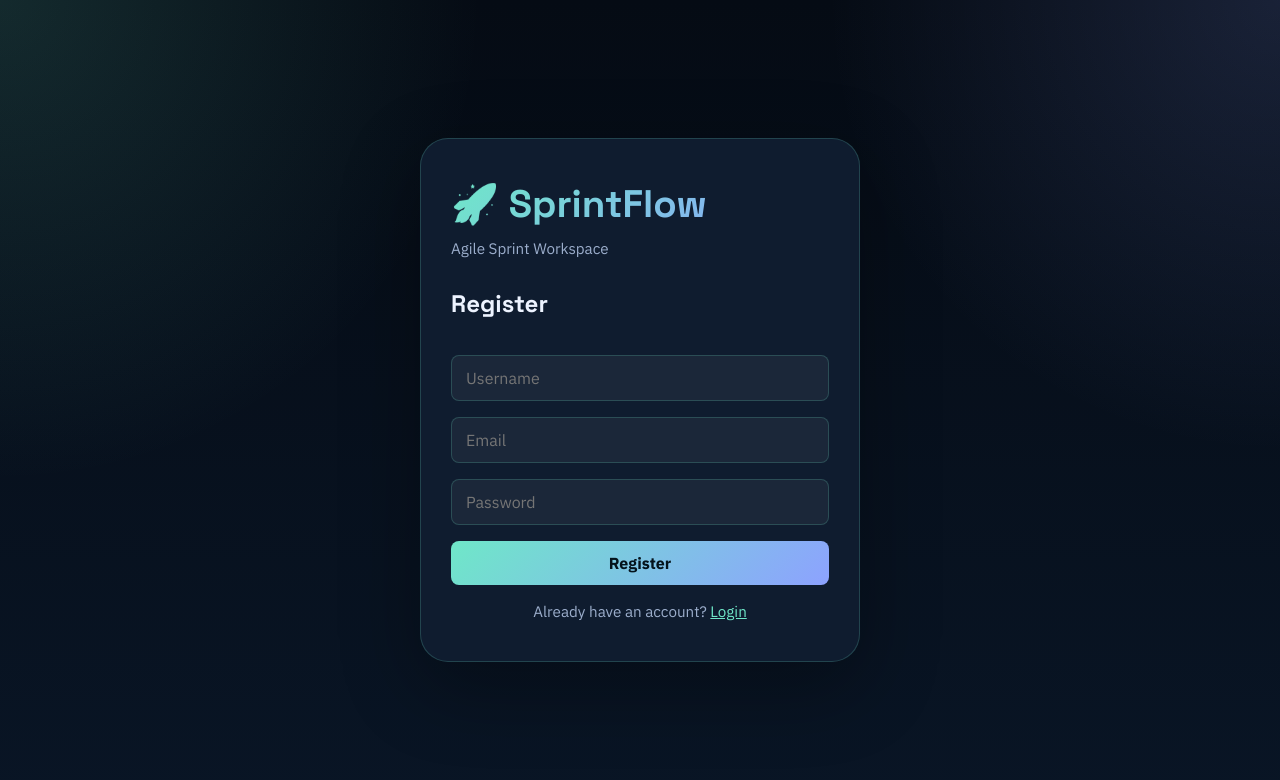
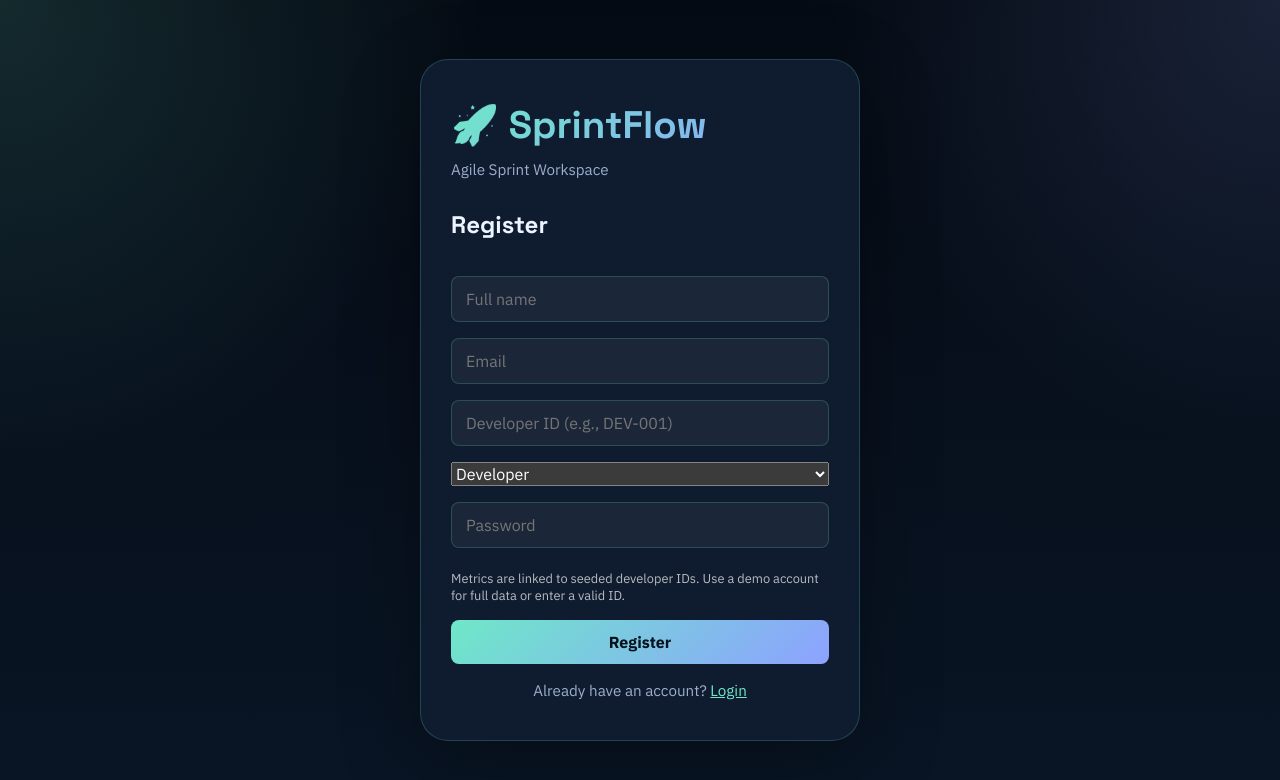
Before and after one commit to YUVRAJRANA10/SprintFlow, a React (Vite) app in the folder frontend/: page / in a window 1280 px wide. Both pictures are taken after a click on the button "Register". Shown: the top 780 px of the page. Built offline with nearby package versions, Linux system fonts and the light colour scheme; no server answers.

Commit message:
Improve registration and clarify metrics linkage

```diff
--- a/frontend/src/App.jsx
+++ b/frontend/src/App.jsx
@@ -6,9 +6,11 @@ const API_BASE = import.meta.env.VITE_API_URL || 'https://sprintlens-lg19.onrend
 
 function App() {
   const [mode, setMode] = useState('login')
-  const [username, setUsername] = useState('')
+  const [name, setName] = useState('')
   const [email, setEmail] = useState('')
   const [password, setPassword] = useState('')
+  const [developerId, setDeveloperId] = useState('')
+  const [role, setRole] = useState('developer')
   const [token, setToken] = useState(() => localStorage.getItem('token') || '')
   const [user, setUser] = useState(() => {
     const saved = localStorage.getItem('sprintflow_user')
@@ -37,11 +39,13 @@ function App() {
         ...options,
       })
 
+      const payload = await response.json().catch(() => ({}))
+
       if (!response.ok) {
-        throw new Error(`HTTP ${response.status}`)
+        throw new Error(payload.message || payload.error || `HTTP ${response.status}`)
       }
 
-      return await response.json()
+      return payload
     } catch (err) {
       throw new Error(err.message || 'Request failed')
     }
@@ -56,7 +60,13 @@ function App() {
     try {
       const result = await request('/api/auth/register', {
         method: 'POST',
-        body: JSON.stringify({ username, email, password }),
+        body: JSON.stringify({
+          name,
+          email,
+          password,
+          developer_id: developerId || undefined,
+          role,
+        }),
       })
 
       if (result.token) {
@@ -64,9 +74,11 @@ function App() {
         setUser(result.user)
         localStorage.setItem('sprintflow_user', JSON.stringify(result.user))
         setMessage('Registration successful!')
-        setUsername('')
+        setName('')
         setEmail('')
         setPassword('')
+        setDeveloperId('')
+        setRole('developer')
       }
     } catch (err) {
       setError(err.message)
@@ -107,9 +119,11 @@ function App() {
     setUser(null)
     localStorage.removeItem('token')
     localStorage.removeItem('sprintflow_user')
-    setUsername('')
+    setName('')
     setEmail('')
     setPassword('')
+    setDeveloperId('')
+    setRole('developer')
     setMode('login')
   }
 
@@ -167,9 +181,9 @@ function App() {
               <h2>Register</h2>
               <input
                 type="text"
-                placeholder="Username"
-                value={username}
-                onChange={(e) => setUsername(e.target.value)}
+                placeholder="Full name"
+                value={name}
+                onChange={(e) => setName(e.target.value)}
                 required
               />
               <input
@@ -180,12 +194,26 @@ function App() {
                 required
               />
               <input
+                type="text"
+                placeholder="Developer ID (e.g., DEV-001)"
+                value={developerId}
+                onChange={(e) => setDeveloperId(e.target.value.toUpperCase())}
+              />
+              <select value={role} onChange={(e) => setRole(e.target.value)}>
+                <option value="developer">Developer</option>
+                <option value="manager">Manager</option>
+                <option value="user">Observer</option>
+              </select>
+              <input
                 type="password"
                 placeholder="Password"
                 value={password}
                 onChange={(e) => setPassword(e.target.value)}
                 required
               />
+              <p className="helper-text">
+                Metrics are linked to seeded developer IDs. Use a demo account for full data or enter a valid ID.
+              </p>
               <button type="submit" disabled={loading}>
                 {loading ? 'Registering...' : 'Register'}
               </button>
--- a/frontend/src/pages/ProductDashboard.jsx
+++ b/frontend/src/pages/ProductDashboard.jsx
@@ -221,6 +221,11 @@ export default function ProductDashboard({ currentUser, onLogout, token }) {
           </div>
         </header>
 
+        {!currentUser?.developer_id && (
+          <div className="banner info">
+            This account is not linked to seeded sprint metrics yet. Use a demo login or register with a valid Developer ID (DEV-001).
+          </div>
+        )}
         {error && <div className="banner error">{error}</div>}
         {loading && <div className="banner loading">Loading data...</div>}
 
--- a/frontend/src/styles.css
+++ b/frontend/src/styles.css
@@ -600,3 +600,9 @@ button {
   font-size: 0.95rem;
   margin-bottom: 16px;
 }
+
+.helper-text {
+  margin: 6px 0 0;
+  font-size: 0.8rem;
+  color: rgba(255, 255, 255, 0.7);
+}
--- a/frontend/src/styles/product-dashboard.css
+++ b/frontend/src/styles/product-dashboard.css
@@ -156,6 +156,11 @@
 .banner.loading {
   background: rgba(111, 231, 200, 0.1);
   color: var(--accent);
+}
+
+.banner.info {
+  background: rgba(141, 162, 255, 0.12);
+  color: #cdd7ff;
 }
 
 .feature-grid,
```
